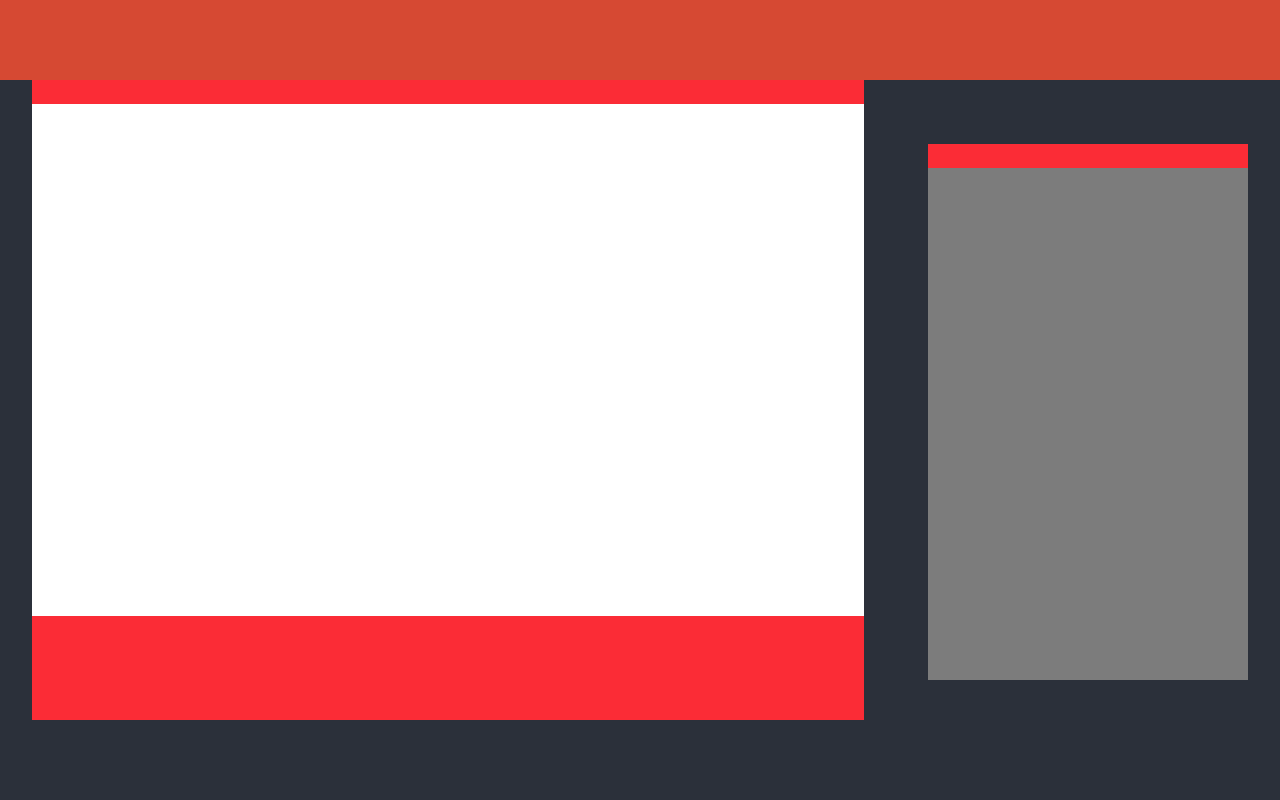
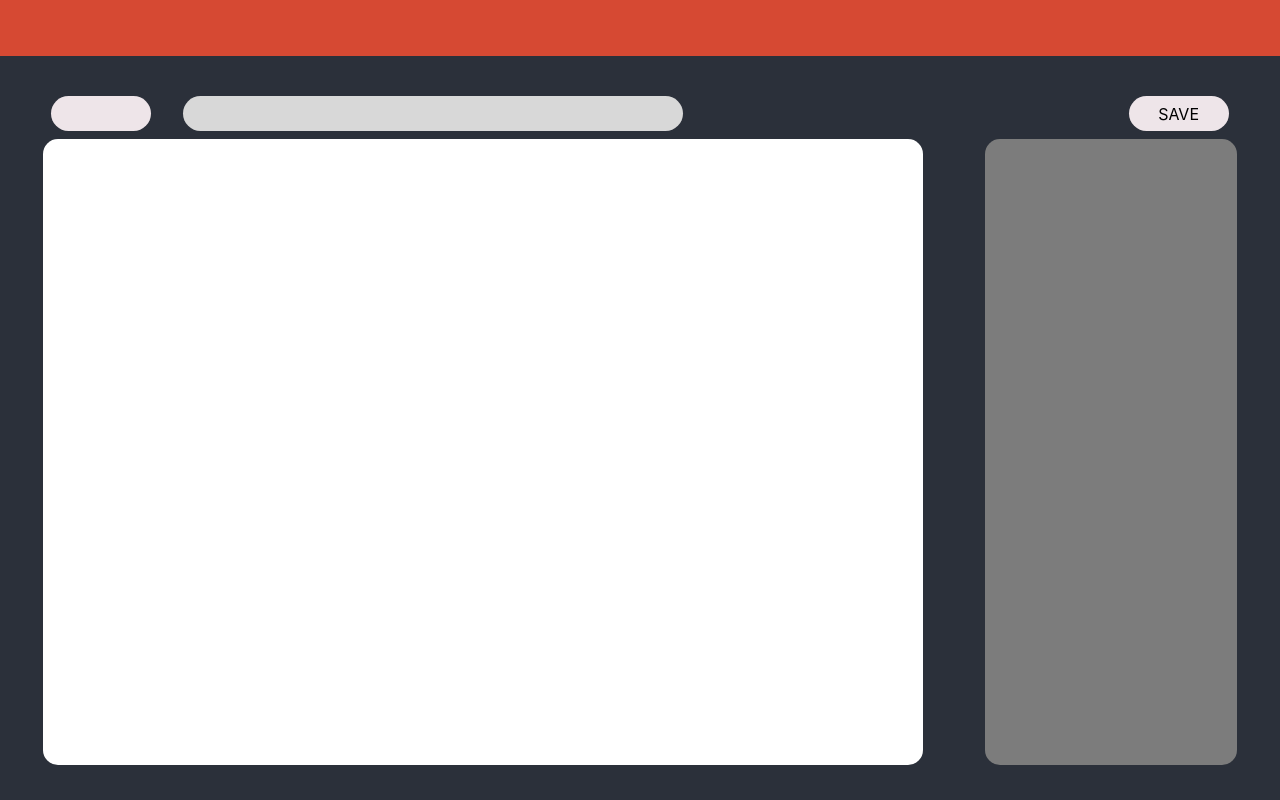
Before and after one commit to Yuunpiur/CodeSave, a React app in the folder frontend/: page / in a window 1280 px wide. Built offline with nearby package versions, Linux system fonts and the light colour scheme; the HTML template or start-up script is replaced by a standard one.

Commit message:
layout and colors are done

```diff
--- a/frontend/src/code-page.jsx
+++ b/frontend/src/code-page.jsx
@@ -2,8 +2,8 @@
 
 const CodePage = () => {
   return (
-    <div class="parent-container w-full h-screen bg-[#2B303A]">
-      <div className="header w-full h-20 bg-[#D64933]">
+    <div class="parent-container w-screen h-screen bg-[#2B303A]">
+      <div className="header w-full h-[7%] bg-[#D64933] mb-5">
         <div className="logo">
           <div className="symbol"></div>
           <div className="text"></div>
@@ -11,18 +11,25 @@
         <div className="settings"></div>
       </div>
 
-      <div className="main w-[100%] h-[80%] flex flex-row justify-around items-center">
-        <div className="code-space w-[65%] h-[100%] bg-red-500">
-          <div className="code-space-header">
-            <button className="language-picker"></button>
-            <input className="code-link" type="text" />
+      <div className="main  flex flex-row justify-around items-center p-3 h-[90%] w-[100%]">
+        <div className="code-space h-[100%] w-[70%]">
+          <div className="code-space-header m-2 h-[5%] w-[100%] flex gap-[2rem]">
+            <button className="language-picker bg-[#EEE5E9] rounded-[50px] h-full w-[100px]"></button>
+            <input
+              className="code-link bg-[#D8D8D8] rounded-[50px] h-full w-[500px]"
+              type="text"
+            />
           </div>
-          <div className="code-editor w-[100%] h-[80%] bg-white"></div>
+          <div className="code-editor  bg-white  rounded-[15px] h-[90%] w-[100%]"></div>
         </div>
 
-        <div className="version-history h-[80%] w-[25%] bg-red-500">
-          <button className="save-button"></button>
-          <div className="all-versions h-[100%] w-[100%] bg-[#7C7C7C]">
+        <div className="version-history h-[100%] w-[20%]">
+          <div className="button-container h-[5%] m-2 flex justify-end">
+            <button className="save-button bg-[#EEE5E9] rounded-[50px] h-[35px] w-[100px]">
+              SAVE
+            </button>
+          </div>
+          <div className="all-versions bg-[#7C7C7C] rounded-[15px] h-[90%]">
             <div className="version-1">
               <div className="version-name"></div>
               <div className="created-date"></div>
--- a/frontend/src/main.css
+++ b/frontend/src/main.css
@@ -1 +1,5 @@
 @import "tailwindcss";
+
+.no-style {
+    all: unset;
+}
```
